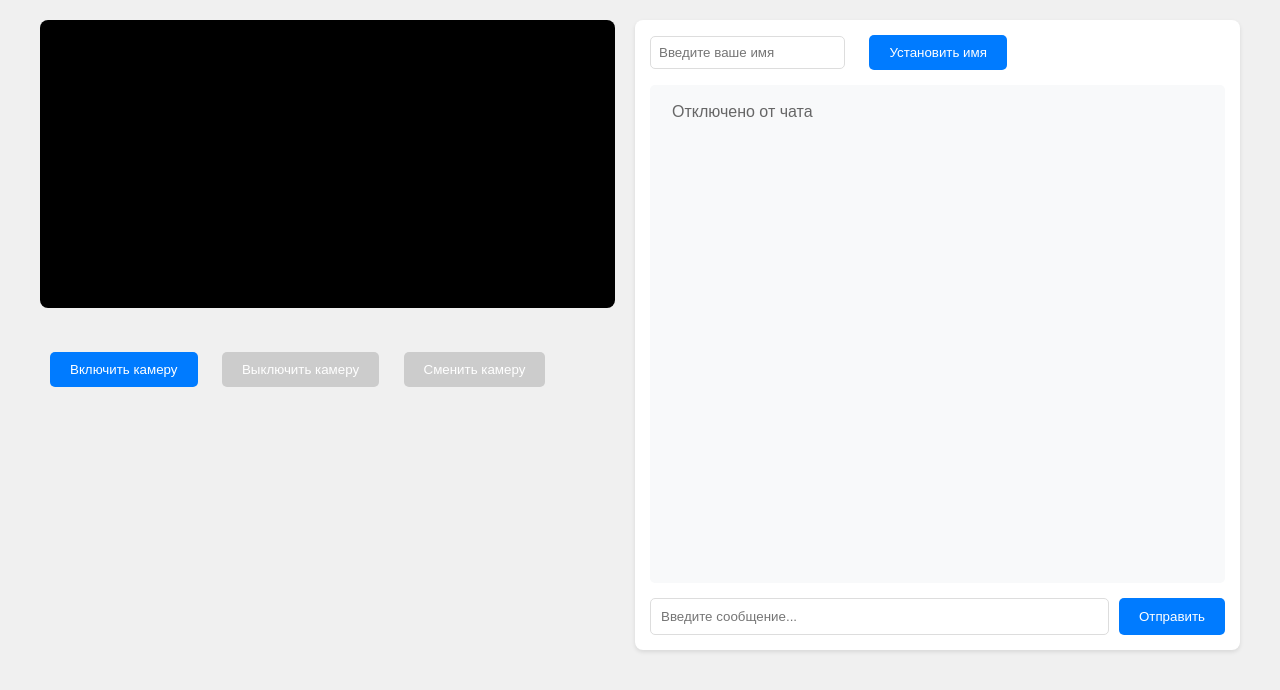
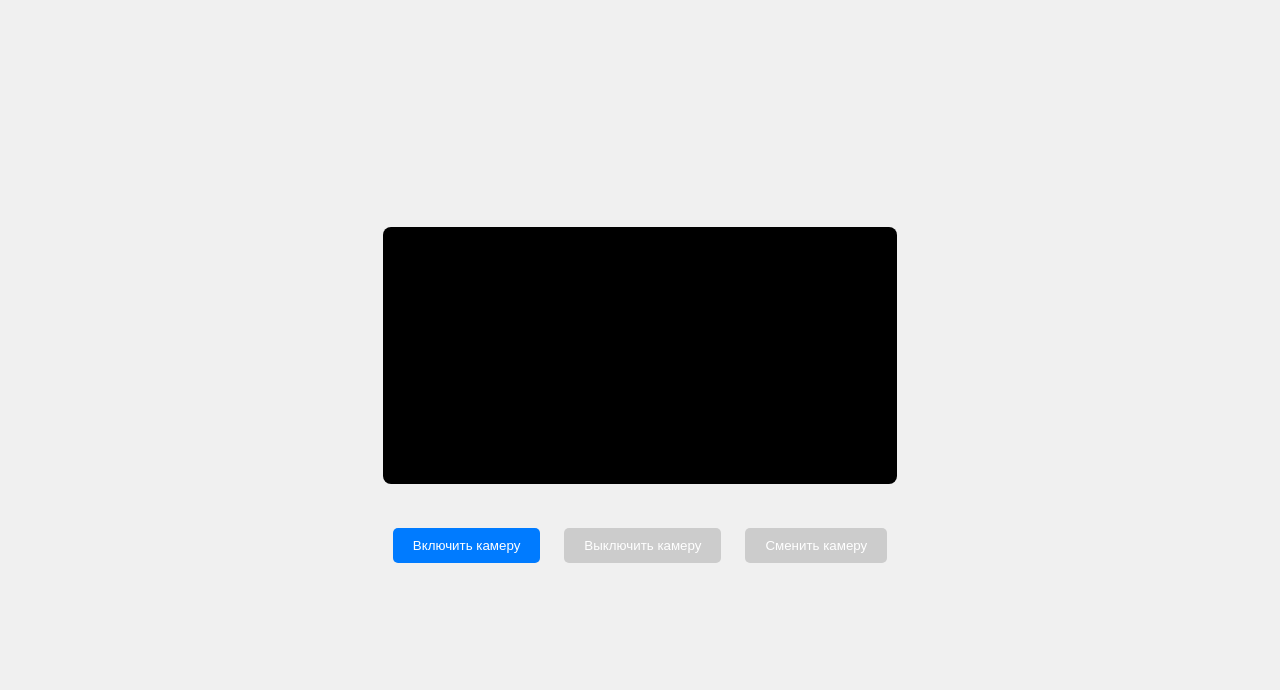
Before and after one commit to sinxrosvet/ruzil-demo, a plain HTML site: page privatka.html in a window 1280 px wide. Drawn offline with Linux system fonts and the light colour scheme.

Commit message:
Update privatka.html

```diff
--- a/privatka.html
+++ b/privatka.html
@@ -3,40 +3,19 @@
 <head>
     <meta charset="UTF-8">
     <meta name="viewport" content="width=device-width, initial-scale=1.0">
-    <title>Видео Чат</title>
+    <title>Камера</title>
     <style>
         body {
             display: flex;
-            flex-direction: column;
+            justify-content: center;
             align-items: center;
+            min-height: 100vh;
             margin: 0;
             background-color: #f0f0f0;
-            font-family: Arial, sans-serif;
-            padding: 20px;
-        }
-
-        .main-container {
-            display: flex;
-            gap: 20px;
-            max-width: 1200px;
-            width: 100%;
         }
 
         .video-container {
-            flex: 1;
-            min-width: 300px;
-        }
-
-        .chat-container {
-            flex: 1;
-            min-width: 300px;
-            background: white;
-            border-radius: 8px;
-            padding: 15px;
-            box-shadow: 0 2px 4px rgba(0,0,0,0.1);
-            display: flex;
-            flex-direction: column;
-            height: 600px;
+            text-align: center;
         }
 
         #videoElement {
@@ -60,83 +39,19 @@
             background-color: #007bff;
             color: white;
             cursor: pointer;
-            transition: background-color 0.3s;
-        }
-
-        button:hover {
-            background-color: #0056b3;
         }
 
         button:disabled {
             background-color: #cccccc;
-            cursor: not-allowed;
         }
 
         .status {
             margin-top: 10px;
             color: #666;
         }
-
-        #chatMessages {
-            flex-grow: 1;
-            overflow-y: auto;
-            margin-bottom: 15px;
-            padding: 10px;
-            background: #f8f9fa;
-            border-radius: 5px;
-        }
-
-        .message {
-            margin-bottom: 10px;
-            padding: 8px 12px;
-            border-radius: 15px;
-            max-width: 80%;
-            word-wrap: break-word;
-        }
-
-        .message.received {
-            background-color: #e9ecef;
-            align-self: flex-start;
-        }
-
-        .message.sent {
-            background-color: #007bff;
-            color: white;
-            align-self: flex-end;
-        }
-
-        .chat-input-container {
-            display: flex;
-            gap: 10px;
-        }
-
-        #messageInput {
-            flex-grow: 1;
-            padding: 10px;
-            border: 1px solid #ddd;
-            border-radius: 5px;
-            outline: none;
-        }
-
-        #sendButton {
-            padding: 10px 20px;
-            margin: 0;
-        }
-
-        .username-container {
-            margin-bottom: 15px;
-        }
-
-        #usernameInput {
-            padding: 8px;
-            margin-right: 10px;
-            border: 1px solid #ddd;
-            border-radius: 5px;
-        }
     </style>
 </head>
 <body>
-    <div class="main-container">
     <div class="video-container">
         <video id="videoElement" autoplay playsinline></video>
         <div class="controls">
@@ -147,54 +62,17 @@
         <div id="status" class="status"></div>
     </div>
 
-        <div class="chat-container">
-            <div class="username-container">
-                <input type="text" id="usernameInput" placeholder="Введите ваше имя">
-                <button id="setUsernameButton">Установить имя</button>
-            </div>
-            <div id="chatMessages"></div>
-            <div class="chat-input-container">
-                <input type="text" id="messageInput" placeholder="Введите сообщение...">
-                <button id="sendButton">Отправить</button>
-            </div>
-        </div>
-    </div>
-
     <script>
         let currentStream = null;
         let currentFacingMode = 'user';
-        let username = '';
 
         const videoElement = document.getElementById('videoElement');
         const startButton = document.getElementById('startButton');
         const stopButton = document.getElementById('stopButton');
         const switchButton = document.getElementById('switchButton');
         const statusElement = document.getElementById('status');
-        const chatMessages = document.getElementById('chatMessages');
-        const messageInput = document.getElementById('messageInput');
-        const sendButton = document.getElementById('sendButton');
-        const usernameInput = document.getElementById('usernameInput');
-        const setUsernameButton = document.getElementById('setUsernameButton');
 
-        // WebSocket подключение
-        const ws = new WebSocket('wss://ваш-сервер-здесь');
-
-        ws.onopen = () => {
-            console.log('WebSocket подключен');
-            addSystemMessage('Подключено к чату');
-        };
-
-        ws.onmessage = (event) => {
-            const message = JSON.parse(event.data);
-            addMessage(message.username, message.text, false);
-        };
-
-        ws.onclose = () => {
-            console.log('WebSocket отключен');
-            addSystemMessage('Отключено от чата');
-        };
-
-        // Функции камеры
+        // Проверка поддержки камеры
         if (!navigator.mediaDevices || !navigator.mediaDevices.getUserMedia) {
             statusElement.textContent = 'Камера не поддерживается в вашем браузере';
             startButton.disabled = true;
@@ -239,64 +117,13 @@
             await startCamera();
         }
 
-        // Функции чата
-        function addMessage(username, text, isSent = true) {
-            const messageDiv = document.createElement('div');
-            messageDiv.className = `message ${isSent ? 'sent' : 'received'}`;
-            messageDiv.textContent = `${username}: ${text}`;
-            chatMessages.appendChild(messageDiv);
-            chatMessages.scrollTop = chatMessages.scrollHeight;
-        }
-
-        function addSystemMessage(text) {
-            const messageDiv = document.createElement('div');
-            messageDiv.className = 'message system';
-            messageDiv.style.color = '#666';
-            messageDiv.textContent = text;
-            chatMessages.appendChild(messageDiv);
-            chatMessages.scrollTop = chatMessages.scrollHeight;
-        }
-
-        function sendMessage() {
-            const text = messageInput.value.trim();
-            if (text && username) {
-                const message = {
-                    username: username,
-                    text: text
-                };
-                ws.send(JSON.stringify(message));
-                addMessage(username, text);
-                messageInput.value = '';
-            }
-        }
-
         // Обработчики событий
         startButton.addEventListener('click', startCamera);
         stopButton.addEventListener('click', stopCamera);
         switchButton.addEventListener('click', switchCamera);
 
-        setUsernameButton.addEventListener('click', () => {
-            const newUsername = usernameInput.value.trim();
-            if (newUsername) {
-                username = newUsername;
-                usernameInput.disabled = true;
-                setUsernameButton.disabled = true;
-                addSystemMessage(`Имя установлено: ${username}`);
-            }
-        });
-
-        sendButton.addEventListener('click', sendMessage);
-        messageInput.addEventListener('keypress', (e) => {
-            if (e.key === 'Enter') {
-                sendMessage();
-            }
-        });
-
         // Очистка при закрытии страницы
-        window.addEventListener('beforeunload', () => {
-            stopCamera();
-            ws.close();
-        });
+        window.addEventListener('beforeunload', stopCamera);
     </script>
 </body>
 </html>
```
Lines whose indentation alone changed are shown as unchanged.
